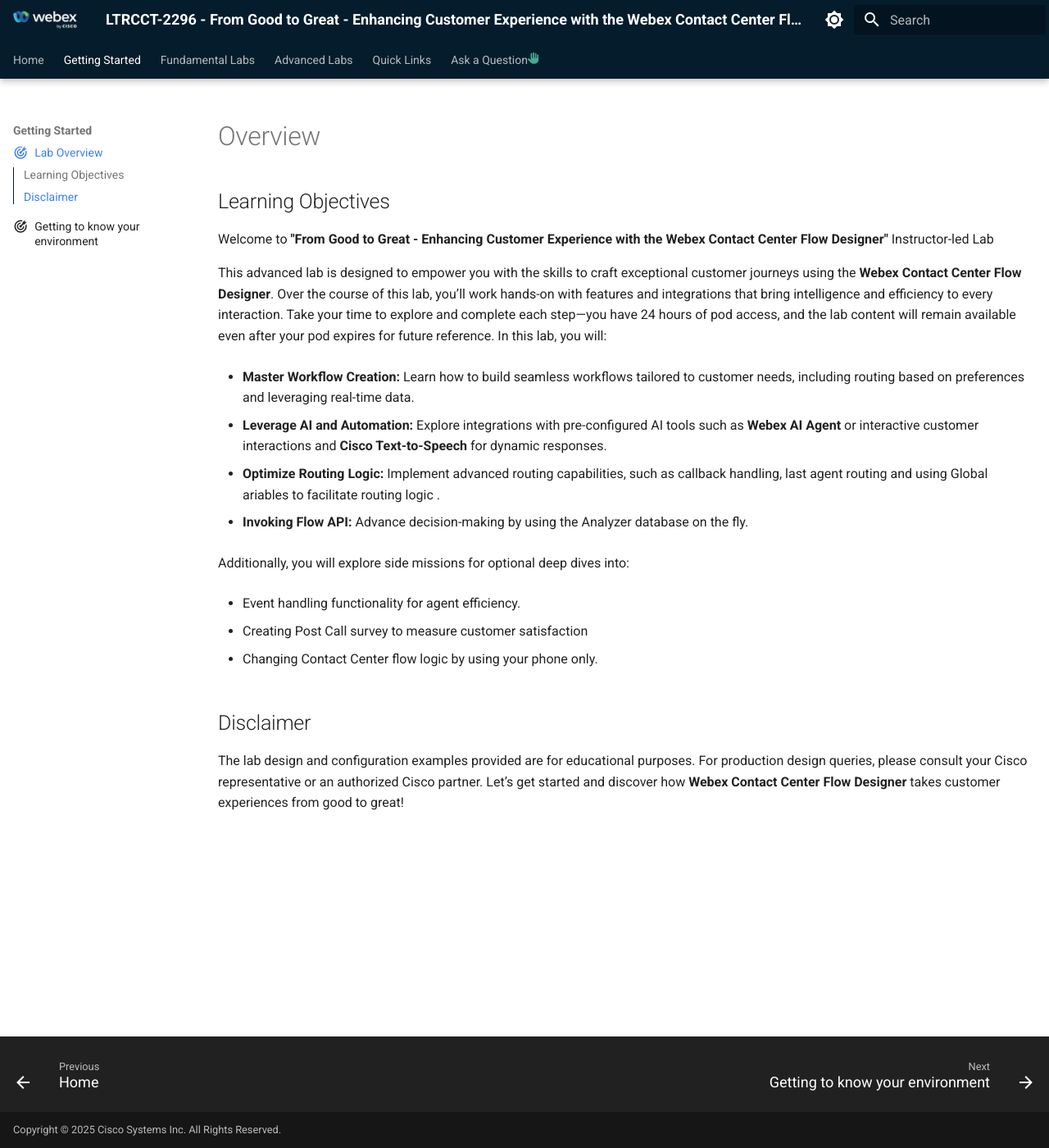
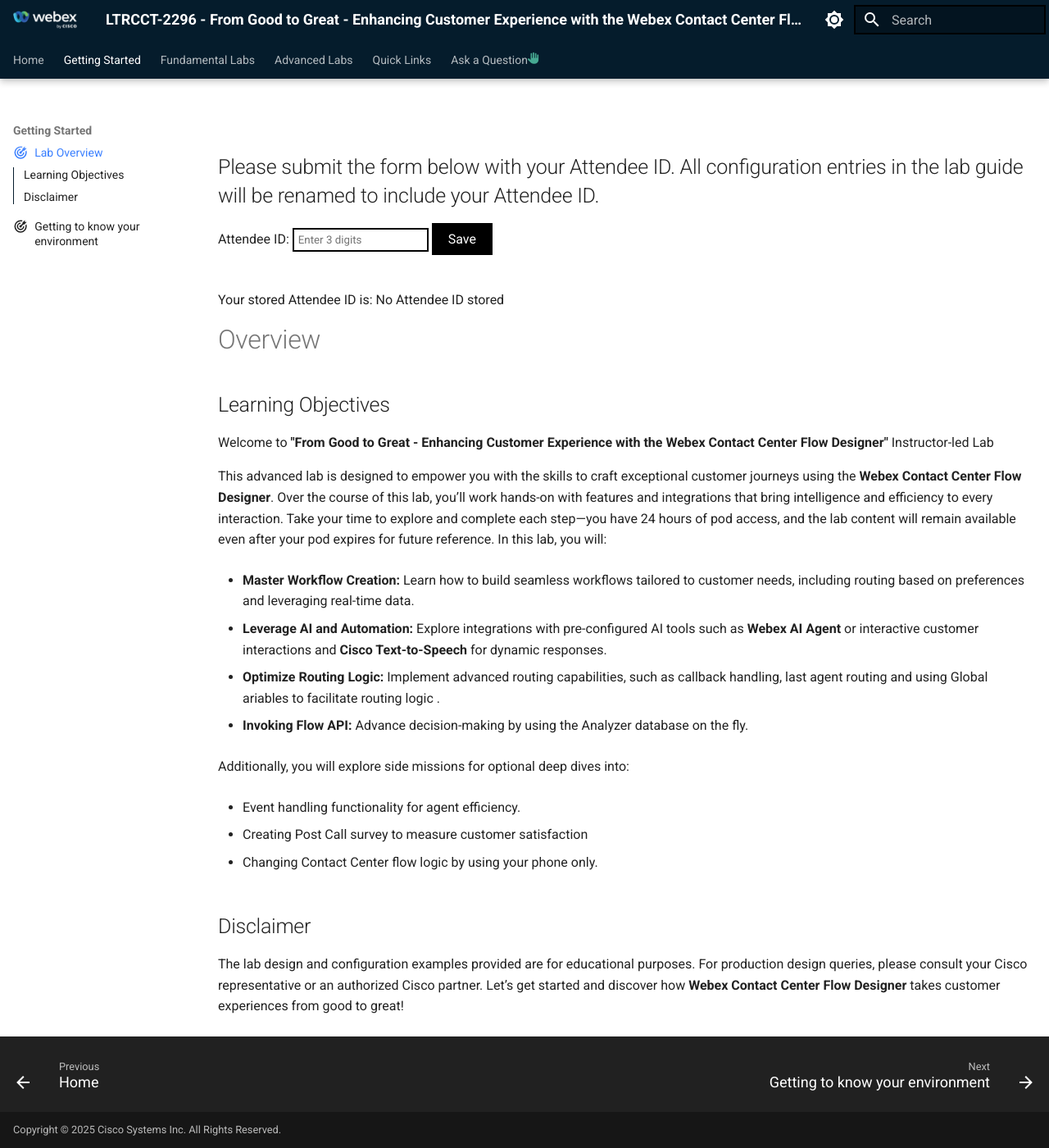
Before and after one commit to dbokatov/LTRCCT-TEST, an MkDocs documentation site: the page built from docs/main/overview.md, in a window 1280 px wide and 1400 px high. Shown: the whole window at 82% size. Built offline with MkDocs 1.6.1 and Material for MkDocs 9.7.7, drawn with Linux system fonts in a browser that asks for light colours.

Commit message:
Update overview.md

```diff
--- a/docs/main/overview.md
+++ b/docs/main/overview.md
@@ -2,6 +2,79 @@
 #icon: material/folder-open-outline
 icon: material/bullseye-arrow
 ---
+
+<script>
+    // Function to initialize and handle form submission
+    function setupAttendeeForm() {
+        const form = document.getElementById('attendee-form');
+        const displayAttendee = document.getElementById('display-attendee');
+        const attendeeInput = document.getElementById('attendee');
+
+        // Load stored Attendee ID on page load
+        const storedAttendeeID = localStorage.getItem('attendeeID');
+        if (storedAttendeeID) {
+            attendeeInput.value = storedAttendeeID;
+            displayAttendee.textContent = storedAttendeeID;
+        }
+
+        // Restrict input to only allow three digits
+        attendeeInput.addEventListener('input', function() {
+            this.value = this.value.replace(/\D/g, '').slice(0, 3);
+        });
+
+        // Handle form submission
+        form.addEventListener('submit', function(event) {
+            event.preventDefault();
+            const attendeeIDInput = attendeeInput.value;
+
+            if (attendeeIDInput && attendeeIDInput.length === 3) {
+                // Store the Attendee ID in local storage
+                localStorage.setItem('attendeeID', attendeeIDInput);
+
+                // Update the displayed Attendee ID
+                displayAttendee.textContent = attendeeIDInput;
+            } else {
+                alert('Please enter exactly 3 digits.');
+            }
+        });
+    }
+
+    // Wait for the DOM content to be fully loaded
+    document.addEventListener('DOMContentLoaded', setupAttendeeForm);
+
+    });
+</script>
+
+<style>
+    /* Style for the button */
+    button {
+        background-color: black;
+        color: white;
+        border: none;
+        padding: 10px 20px;
+        cursor: pointer;
+    }
+
+    /* Style for the input element */
+    input[type="text"] {
+        border: 2px solid black;
+        padding: 5px;
+    }
+</style>
+
+<!-- Markdown content with embedded HTML -->
+<div>
+    <h2>Please submit the form below with your Attendee ID. All configuration entries in the lab guide will be renamed to include your Attendee ID.</h2>
+    <form id="attendee-form">
+        <label for="attendee">Attendee ID:</label>
+        <input type="text" id="attendee" name="attendee" placeholder="Enter 3 digits" required>
+        <button type="submit">Save</button>
+    </form>
+
+    <br>
+
+    <p>Your stored Attendee ID is: <span id="display-attendee">No Attendee ID stored</span></p>
+</div>
 
 # Overview
 
```
